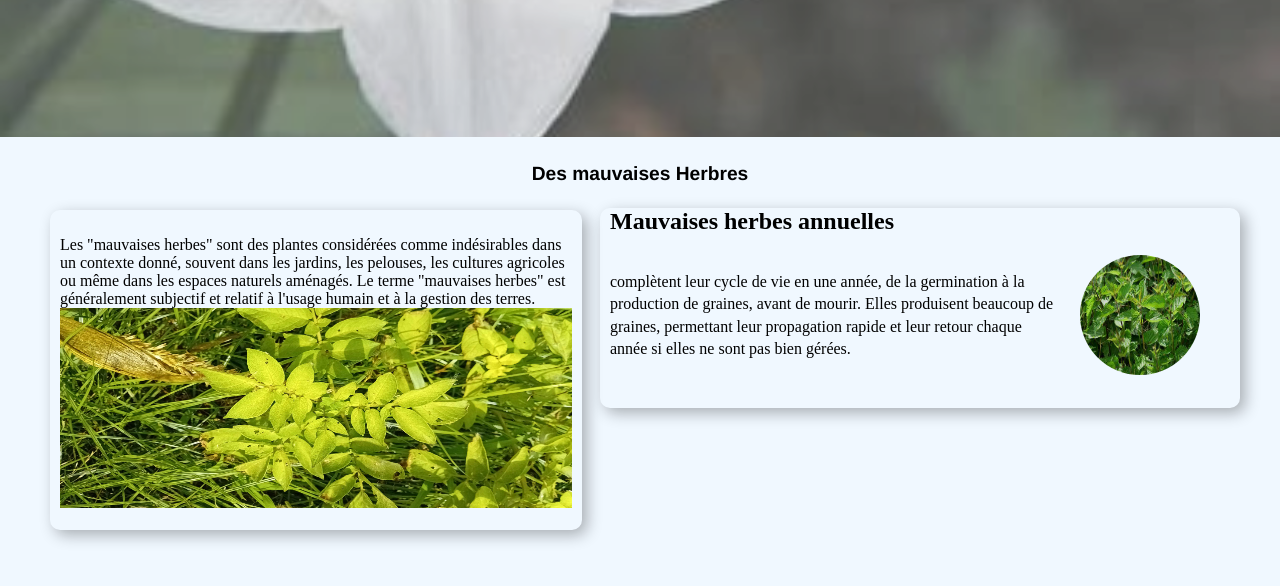
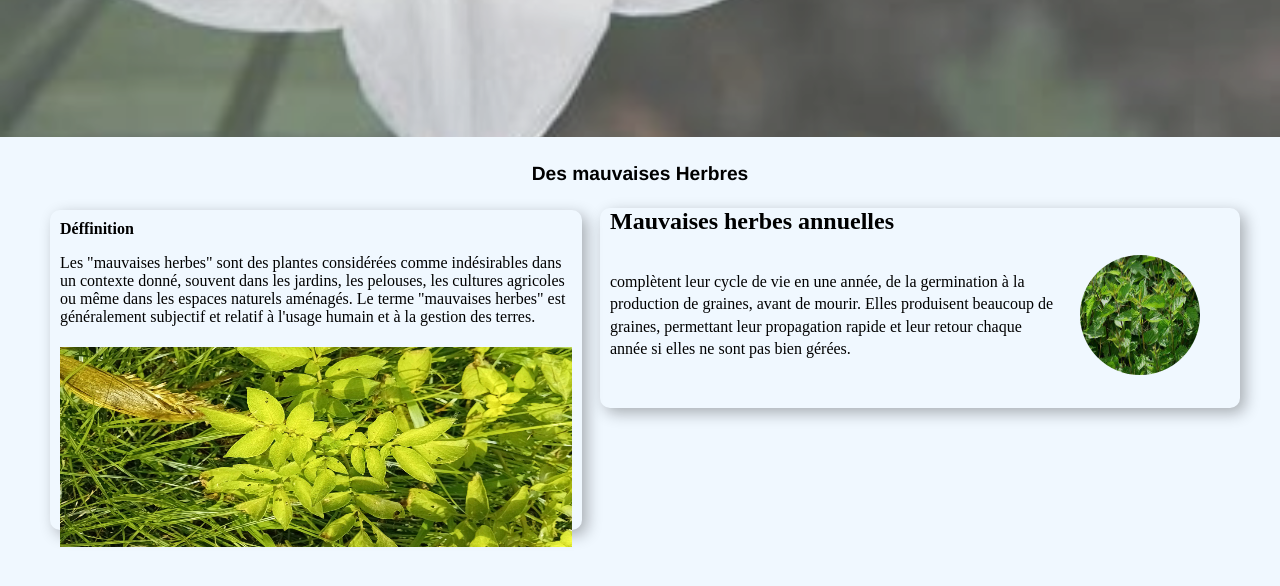
Before and after one commit to kooutar/bootcam-projet, a plain HTML site: page index.html in a window 1280 px wide. Shown: the part 683-1269 px from the top of the page. Drawn offline with Linux system fonts and the light colour scheme.

Commit message:
fin commit

```diff
--- a/index.html
+++ b/index.html
@@ -63,7 +63,7 @@
     </h4>
 <div class="rectange">
 
-
+    <strong>Déffinition</strong>
     <p calss="parg1">Les "mauvaises herbes" sont des plantes considérées comme indésirables dans un contexte donné,
         souvent dans les jardins, les pelouses, les cultures agricoles ou même dans les espaces naturels aménagés. Le terme "mauvaises herbes" est généralement subjectif et relatif à l'usage humain et à la gestion des terres.</br>
         <img  class="img-mauviase-herbre" src="images/mauvaise-herbre.jpg">
--- a/styles.css
+++ b/styles.css
@@ -177,7 +177,7 @@ ul li a:active {
     background-color: aliceblue;
     position: absolute;
     top: 820px;
-    height: 900px;
+    height: 1000px;
     width: 100%;
 
 
@@ -190,7 +190,7 @@ h4{
 }
 
 .rectange{
-position: relative;
+   position: relative;
    height: 300px;
    width: 40%;
    border-radius: 10px;
@@ -206,6 +206,7 @@ position: relative;
 .img-mauviase-herbre{
     width: 100%;
     height: 200px;
+    margin-top: 4%;
     justify-items: center;
 }
 /*.sous-rect1{
```
